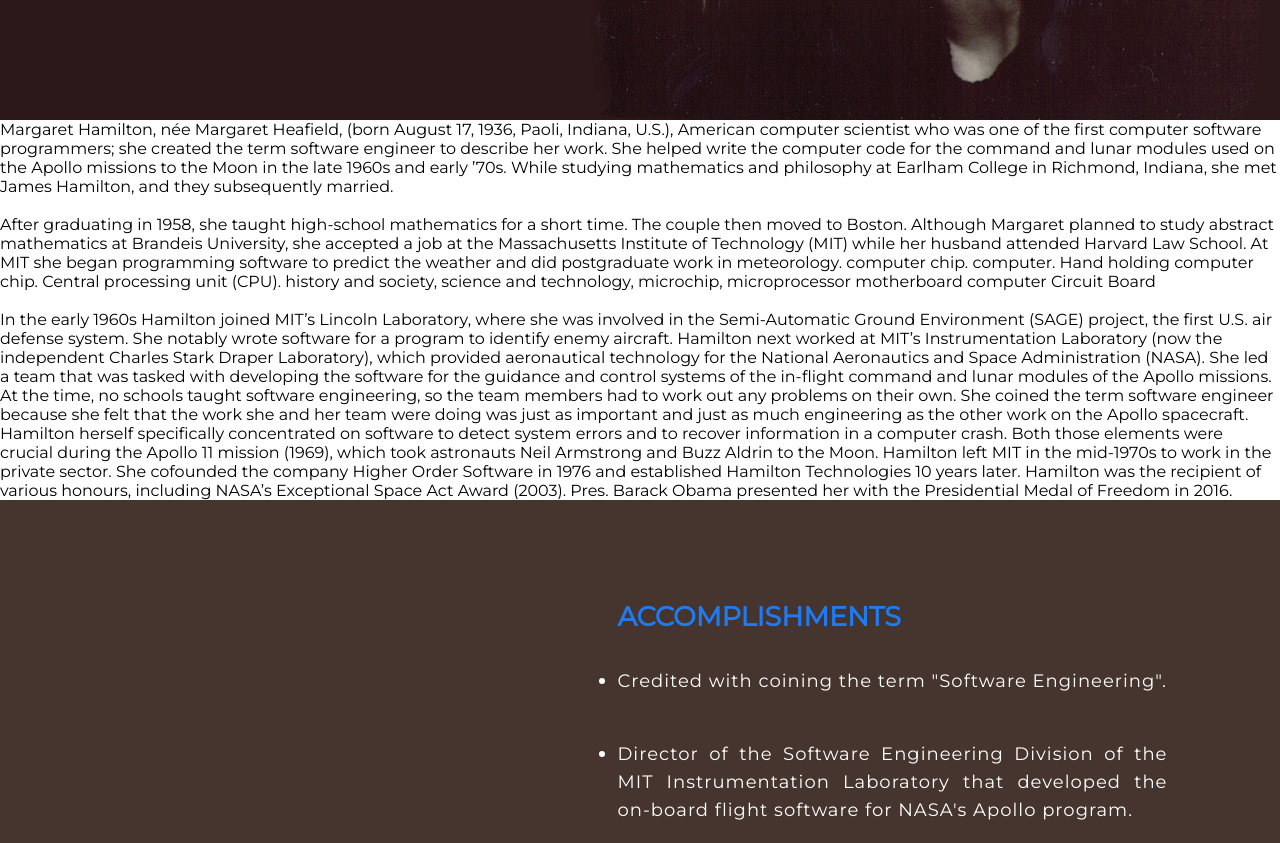
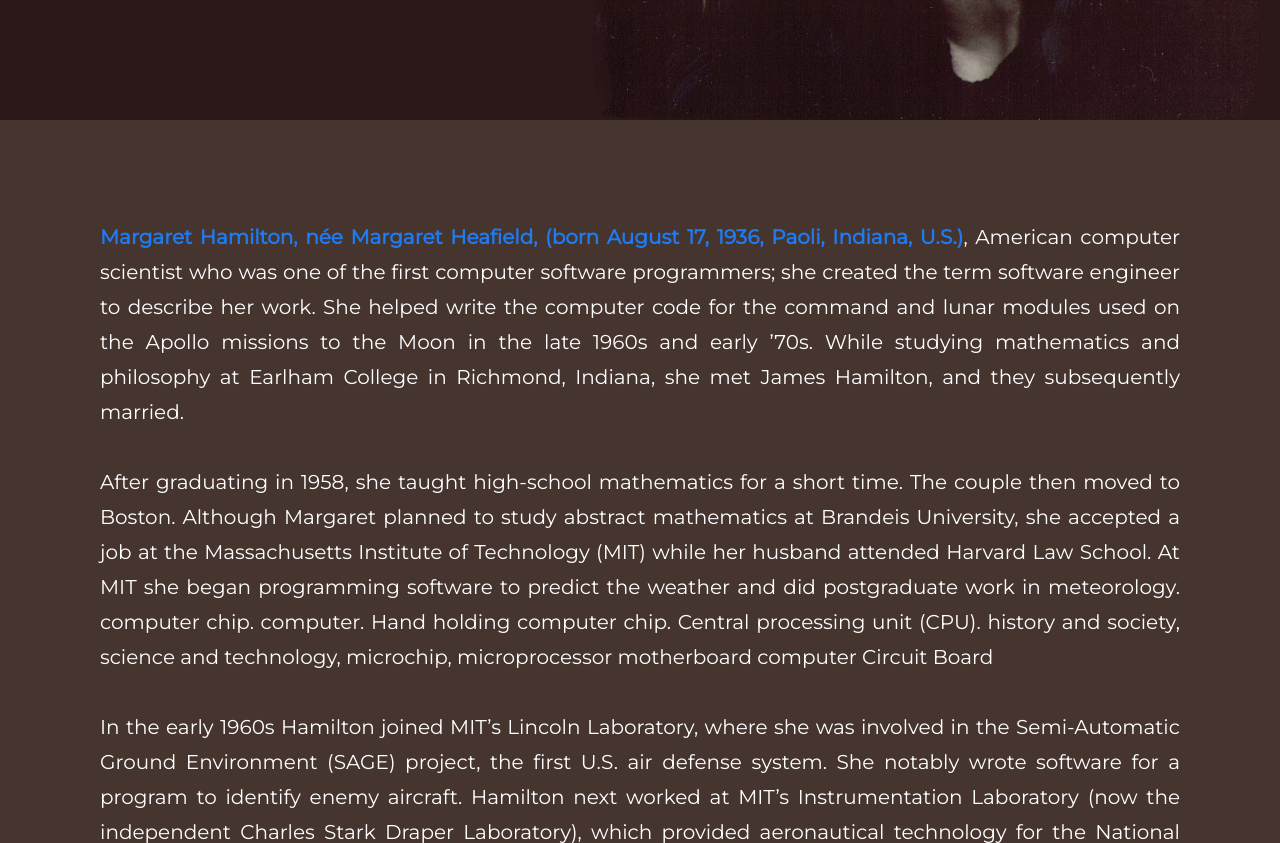
Before and after one commit to BSE-IT-Department-2022/html_css_challenge_g1, a plain HTML site: page index.html in a window 1280 px wide. Shown: the part 680-1523 px from the top of the page. Drawn offline with Linux system fonts and the light colour scheme.

Commit message:
styling for new text

```diff
--- a/css/main.css
+++ b/css/main.css
@@ -82,6 +82,29 @@ h4 {
   color: white;
   letter-spacing: 2px;
   font-size: 20px;
+}
+.bio{
+  width: 100%;
+  padding: 100px 0px;
+  background-color: #46352e;
+  background-size: cover;
+  background-position: right;
+}
+#bio-text{
+  color: white;
+  text-align: justify;
+  font-size: 20px;
+  padding-bottom: 0px;
+  width: fit-content;
+  max-width: 100%;
+  position: relative;
+  margin-right: 100px;
+  margin-left: 100px;
+  line-height: 35px;
+}
+span.bold{
+  font-weight: bold;
+  color:#1f7bf2 ;
 }
 .about-me{
   width: 100%;
```
